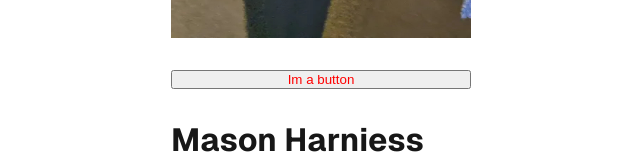
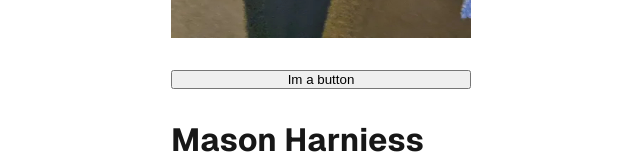
Before and after one commit to masonharniess/Portfolio, a Next.js app in the folder portfolio-client/: page / in a window 1280 px wide. Shown: the part 479-639 px from the top of the page, without its empty margins (319-959 px from the left). Built offline with nearby package versions, Linux system fonts and the light colour scheme.

Commit message:
feat: change global font colour

```diff
--- a/portfolio-client/src/app/styles/globals.css
+++ b/portfolio-client/src/app/styles/globals.css
@@ -6,7 +6,7 @@
 @media (prefers-color-scheme: dark) {
   :root {
     /*--background: #0a0a0a;*/
-    --foreground: #ededed;
+    /*--foreground: #ededed;*/
   }
 }
 
@@ -40,7 +40,3 @@ a {
     color-scheme: dark;
   }
 }
-
-.avatar {
-  color: red;
-}
```
